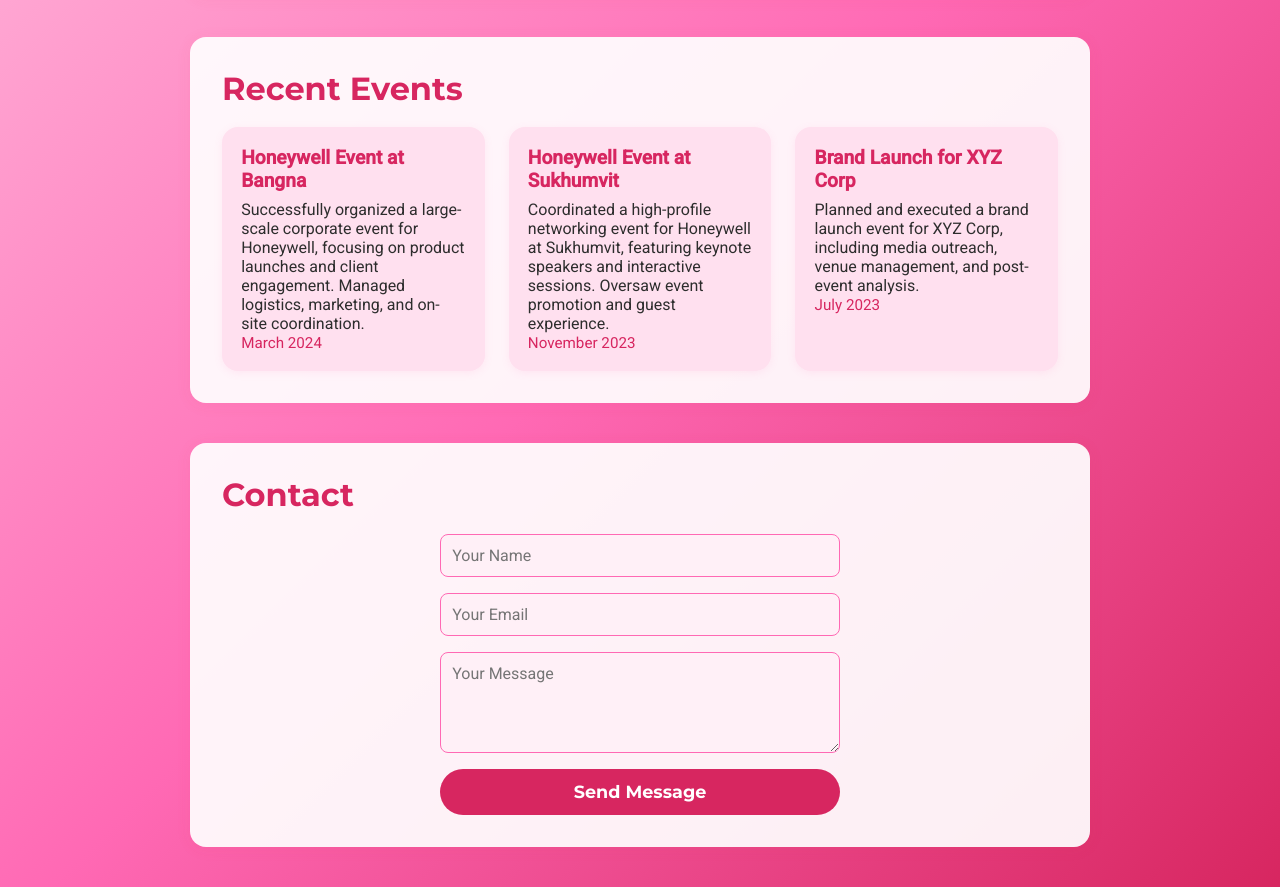
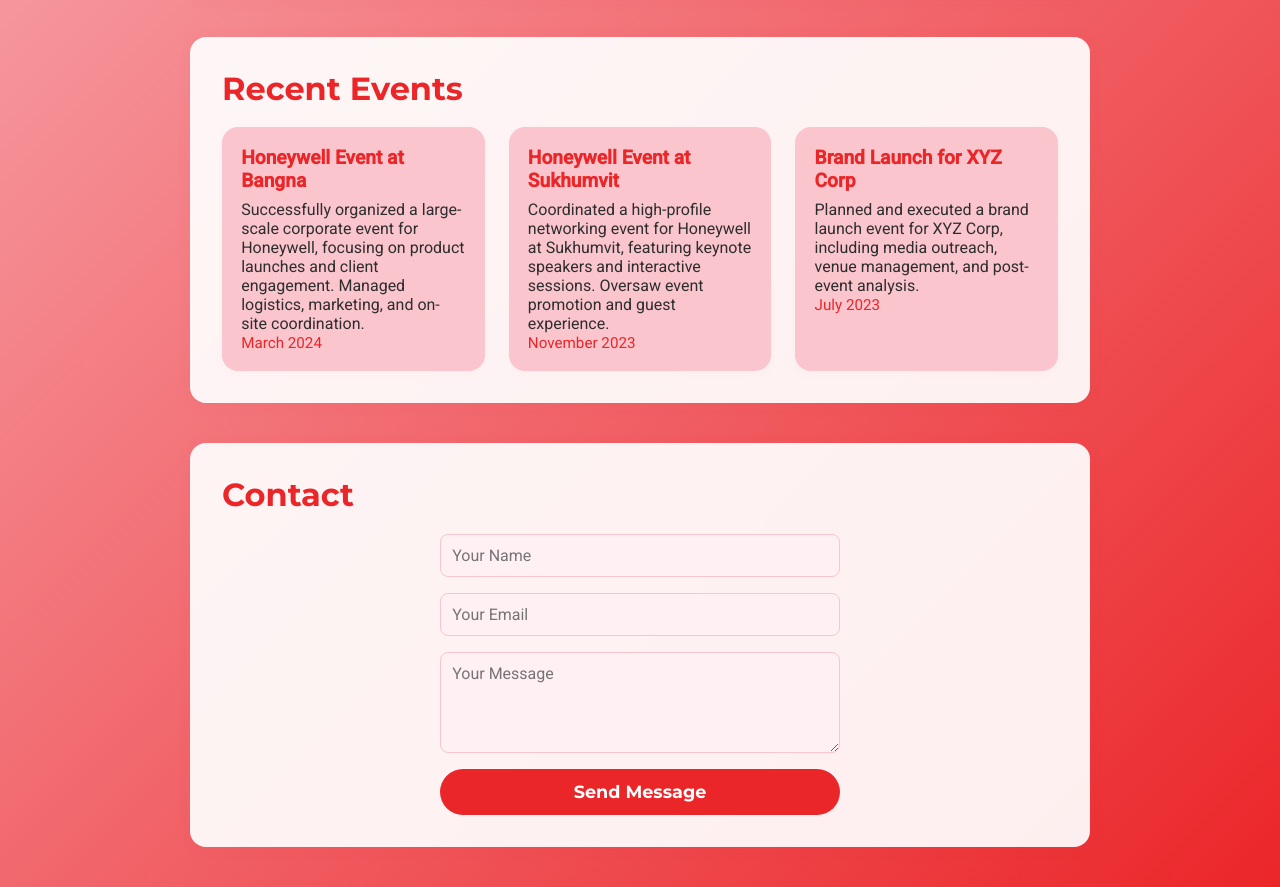
Before and after one commit to Evachanitta/portfolio, a plain HTML site: page index.html in a window 1280 px wide. Shown: the part 905-1792 px from the top of the page. Drawn offline with Linux system fonts and the light colour scheme.

Commit message:
more colors

```diff
--- a/index.html
+++ b/index.html
@@ -7,11 +7,11 @@
   <link href="https://fonts.googleapis.com/css2?family=Montserrat:wght@700&family=Roboto:wght@400;500&display=swap" rel="stylesheet">
   <style>
     :root {
-      --red: #e63946;
-      --pink: #ff69b4;
-      --light-pink: #ffe0ef;
-      --deep-pink: #d72660;
-      --bg-gradient: linear-gradient(135deg, var(--light-pink) 0%, var(--pink) 60%, var(--deep-pink) 100%);
+      --red: #eb2629;
+      --pink: #fac5cd;
+      --light-pink: #fff0f3;
+      --deep-red: #c41b1b;
+      --bg-gradient: linear-gradient(135deg, var(--pink) 0%, var(--red) 100%);
       --text-dark: #2d2d2d;
       --text-light: #fff;
     }
@@ -43,7 +43,7 @@
     .hero h1 {
       font-family: 'Montserrat', sans-serif;
       font-size: 2.8rem;
-      color: var(--deep-pink);
+      color: var(--red);
       margin-bottom: 0.5rem;
     }
     .hero p {
@@ -54,7 +54,7 @@
     .hero .cta {
       display: inline-block;
       padding: 0.75rem 2rem;
-      background: var(--pink);
+      background: var(--red);
       color: var(--text-light);
       border-radius: 2rem;
       text-decoration: none;
@@ -63,7 +63,7 @@
       margin-top: 1rem;
     }
     .hero .cta:hover {
-      background: var(--deep-pink);
+      background: var(--deep-red);
     }
     section {
       max-width: 900px;
@@ -74,7 +74,7 @@
       box-shadow: 0 2px 16px rgba(230,57,70,0.07);
     }
     section h2 {
-      color: var(--deep-pink);
+      color: var(--red);
       font-family: 'Montserrat', sans-serif;
       margin-bottom: 1.2rem;
       font-size: 2rem;
@@ -85,18 +85,18 @@
       gap: 1.5rem;
     }
     .project-card {
-      background: var(--light-pink);
+      background: var(--pink);
       border-radius: 1rem;
       padding: 1.2rem;
-      box-shadow: 0 2px 8px rgba(255,105,180,0.10);
+      box-shadow: 0 2px 8px rgba(250,197,205,0.10);
       transition: transform 0.15s;
     }
     .project-card:hover {
       transform: translateY(-6px) scale(1.03);
-      box-shadow: 0 6px 24px rgba(214,38,96,0.13);
+      box-shadow: 0 6px 24px rgba(235,38,41,0.13);
     }
     .project-card h3 {
-      color: var(--deep-pink);
+      color: var(--red);
       margin-bottom: 0.5rem;
       font-size: 1.2rem;
     }
@@ -117,10 +117,10 @@
       border-radius: 0.5rem;
       font-size: 1rem;
       font-family: inherit;
-      background: #fff0f7;
+      background: var(--light-pink);
     }
     .contact-form button {
-      background: var(--deep-pink);
+      background: var(--red);
       color: var(--text-light);
       border: none;
       padding: 0.8rem;
@@ -131,7 +131,7 @@
       transition: background 0.2s;
     }
     .contact-form button:hover {
-      background: var(--pink);
+      background: var(--deep-red);
     }
     @media (max-width: 600px) {
       .hero, section {
@@ -164,7 +164,7 @@
       <li><strong>Skills:</strong> Event Planning, Social Media, Content Creation, Public Relations, Team Leadership</li>
       <li><strong>Languages:</strong> Thai (native), English (fluent)</li>
     </ul>
-    <p style="margin-top:1rem;">Download full CV: <a href="#" style="color: var(--deep-pink); text-decoration: underline;">(PDF link here)</a></p>
+    <p style="margin-top:1rem;">Download full CV: <a href="#" style="color: var(--red); text-decoration: underline;">(PDF link here)</a></p>
   </section>
 
   <section id="projects">
@@ -191,17 +191,17 @@
       <div class="project-card">
         <h3>Honeywell Event at Bangna</h3>
         <p>Successfully organized a large-scale corporate event for Honeywell, focusing on product launches and client engagement. Managed logistics, marketing, and on-site coordination.</p>
-        <span style="font-size:0.95em; color:var(--deep-pink);">March 2024</span>
+        <span style="font-size:0.95em; color:var(--red);">March 2024</span>
       </div>
       <div class="project-card">
         <h3>Honeywell Event at Sukhumvit</h3>
         <p>Coordinated a high-profile networking event for Honeywell at Sukhumvit, featuring keynote speakers and interactive sessions. Oversaw event promotion and guest experience.</p>
-        <span style="font-size:0.95em; color:var(--deep-pink);">November 2023</span>
+        <span style="font-size:0.95em; color:var(--red);">November 2023</span>
       </div>
       <div class="project-card">
         <h3>Brand Launch for XYZ Corp</h3>
         <p>Planned and executed a brand launch event for XYZ Corp, including media outreach, venue management, and post-event analysis.</p>
-        <span style="font-size:0.95em; color:var(--deep-pink);">July 2023</span>
+        <span style="font-size:0.95em; color:var(--red);">July 2023</span>
       </div>
     </div>
   </section>
```
